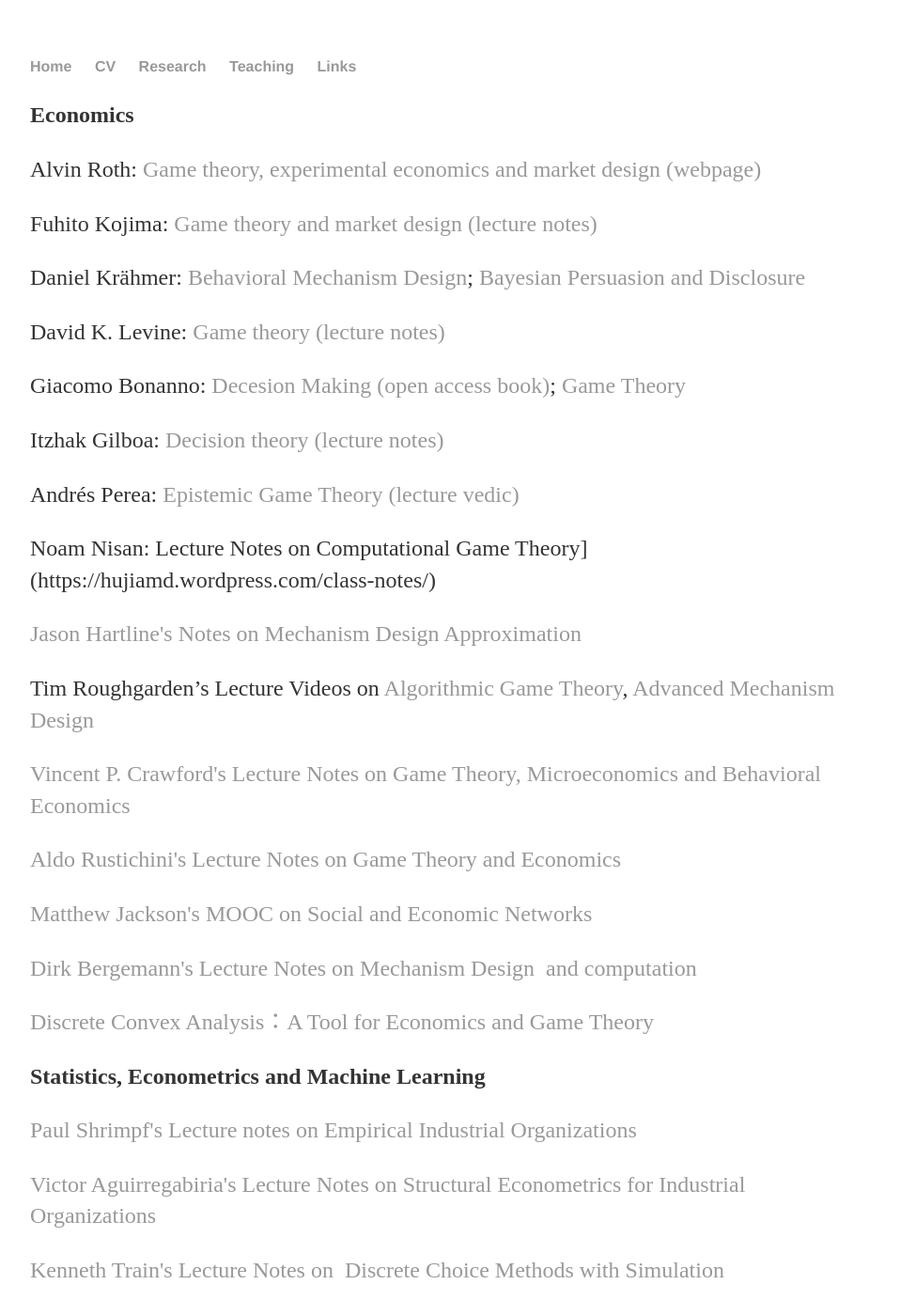
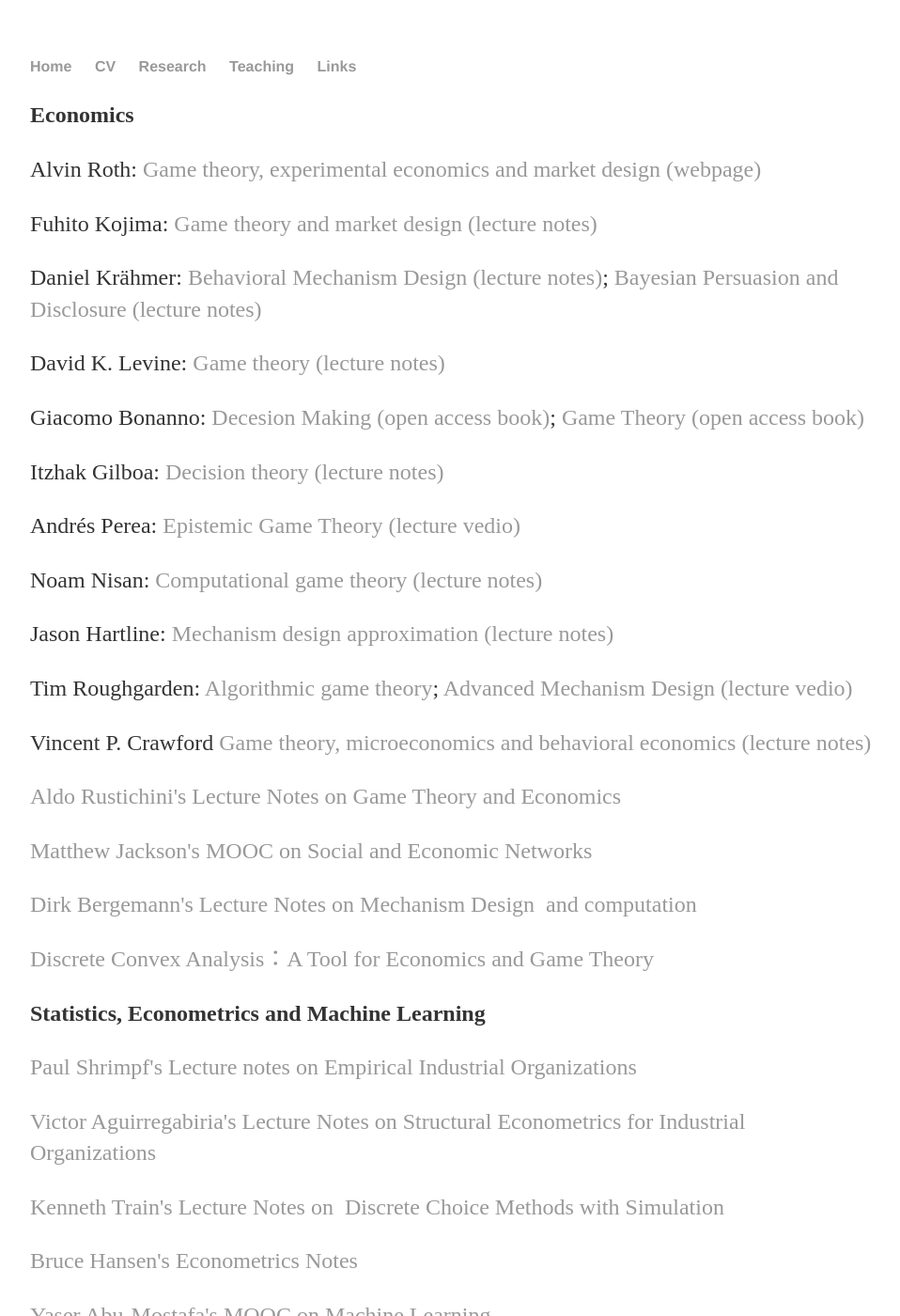
Before and after one commit to zlchurch/zlchurch.github.io, a Jekyll site: the page built from Links/README.md, in a window 1280 px wide and 1400 px high. Shown: the whole window at 94% size, without its empty margins (160-1118 px from the left). Built offline with Jekyll 4.4.1, drawn with Linux system fonts in a browser that asks for light colours; our own code applies the rules of GitHub Pages for plain Markdown files.

Commit message:
no message

```diff
--- a/Links/README.md
+++ b/Links/README.md
@@ -4,23 +4,23 @@
 
 Fuhito Kojima: [Game theory and market design (lecture notes)](https://sites.google.com/site/fuhitokojimaeconomics/Fuhito-Kojima)
 
-Daniel Krähmer: [Behavioral Mechanism Design](http://www.wiwi.uni-bonn.de/kraehmer/Lehre/TopicsSS14/TopicsSS14.html); [Bayesian Persuasion and Disclosure](http://www.wiwi.uni-bonn.de/kraehmer/Lehre/TopicsWS14-15/TopicsWS14-15.html)
+Daniel Krähmer: [Behavioral Mechanism Design (lecture notes)](http://www.wiwi.uni-bonn.de/kraehmer/Lehre/TopicsSS14/TopicsSS14.html); [Bayesian Persuasion and Disclosure (lecture notes)](http://www.wiwi.uni-bonn.de/kraehmer/Lehre/TopicsWS14-15/TopicsWS14-15.html)
 
 David K. Levine: [Game theory (lecture notes)](http://www.dklevine.com/lectures/political-economy/index.htm)
 
-Giacomo Bonanno: [Decesion Making (open access book)](http://faculty.econ.ucdavis.edu/faculty/bonanno/DM_Book.html);  [Game Theory](http://faculty.econ.ucdavis.edu/faculty/bonanno/GT_Book.html)
+Giacomo Bonanno: [Decesion Making (open access book)](http://faculty.econ.ucdavis.edu/faculty/bonanno/DM_Book.html);  [Game Theory (open access book)](http://faculty.econ.ucdavis.edu/faculty/bonanno/GT_Book.html)
 
 Itzhak Gilboa: [Decision theory (lecture notes)](http://itzhakgilboa.weebly.com/teaching-material.html)
 
-Andrés Perea: [Epistemic Game Theory (lecture vedic)](http://epicenter.name/Perea/Video-lectures-on-epistemic-game-theory.html)
+Andrés Perea: [Epistemic Game Theory (lecture vedio)](http://epicenter.name/Perea/Video-lectures-on-epistemic-game-theory.html)
 
-Noam Nisan:  Lecture Notes on Computational Game Theory](https://hujiamd.wordpress.com/class-notes/)
+Noam Nisan: [Computational game theory (lecture notes)](https://hujiamd.wordpress.com/class-notes/)
 
-[Jason Hartline&#39;s Notes on Mechanism Design Approximation](http://jasonhartline.com/MDnA/)
+Jason Hartline: [Mechanism design approximation (lecture notes)](http://jasonhartline.com/MDnA/)
 
-Tim Roughgarden's Lecture Videos on [Algorithmic Game Theory](https://www.youtube.com/playlist?list=PLEGCF-WLh2RJBqmxvZ0_ie-mleCFhi2N4), [Advanced Mechanism Design](https://www.youtube.com/playlist?list=PLEGCF-WLh2RI77PL4gwLld_OU9Zh3TCX9)
+Tim Roughgarden: [Algorithmic game theory](https://www.youtube.com/playlist?list=PLEGCF-WLh2RJBqmxvZ0_ie-mleCFhi2N4);   [Advanced Mechanism Design (lecture vedio)](https://www.youtube.com/playlist?list=PLEGCF-WLh2RI77PL4gwLld_OU9Zh3TCX9)
 
-[Vincent P. Crawford&#39;s Lecture Notes on Game Theory, Microeconomics and Behavioral Economics](http://econweb.ucsd.edu/~vcrawfor/index.html#Courses)
+Vincent P. Crawford [Game theory, microeconomics and behavioral economics (lecture notes)](http://econweb.ucsd.edu/~vcrawfor/index.html#Courses)
 
 [Aldo Rustichini&#39;s Lecture Notes on Game Theory and Economics](https://sites.google.com/site/aldorustichini/home/aldo-rustichini-teaching-university-of-minnesota)
 
@@ -67,8 +67,6 @@
 Rakesh V. Vohra&#39;s Lecture Notes on Submodularity and Discrete Convexity
 
 **Cognitive Science**
-
-
 
 [Probabilistic Model of Cognition](https://probmods.org/)
 
```
Also changed, not shown: index.md (+8 -0 lines).
